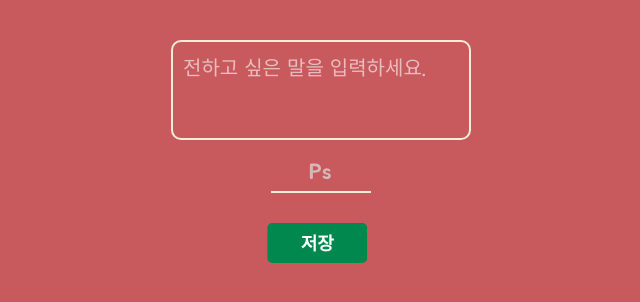
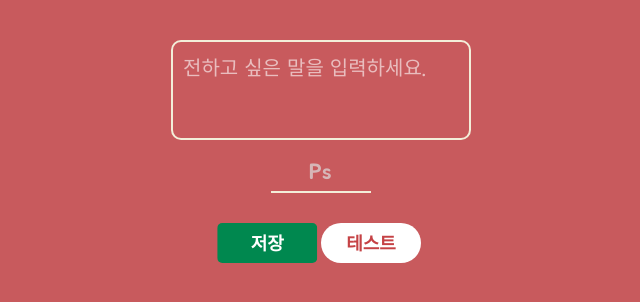
Before and after one commit to kisn3089/send_message, a React (Create React App) app: page / in a window 1280 px wide. Shown: the top 302 px of the page, without its empty margins (319-959 px from the left). Built offline with nearby package versions, Linux system fonts and the light colour scheme.

Commit message:
[Feat]공유하기 되는지 빌드 확인

```diff
--- a/src/App.tsx
+++ b/src/App.tsx
@@ -1,4 +1,4 @@
-import React from 'react';
+import React, { createElement, useCallback, useEffect } from 'react';
 import {
   ButtonContainer,
   Container,
@@ -15,7 +15,7 @@ import Button from './components/atoms/Button';
 import useMain from './hook/useMain';
 import GlobalStyle from './styles/GlobalStyle';
 import Input from './components/atoms/Input';
-import Text from './components/atoms/text/index';
+import Text from './components/atoms/Text/index';
 import XMAS from './assets/XMas.png';
 
 function App() {
@@ -28,6 +28,42 @@ function App() {
     inputChange,
     saveClick,
   } = useMain();
+
+  // f9ce4dc41b1789f0049b5e90297fdfbd
+  // id 873228
+
+  useEffect(() => {
+    const script = document.createElement('script');
+    script.src = 'https://developers.kakao.com/sdk/js/kakao.js';
+    script.async = true;
+    document.body.appendChild(script);
+    // return () => document.body.removeChild(script);
+  }, []);
+
+  const sendKakao = () => {
+    const { Kakao } = window as any;
+    if (Kakao) {
+      if (!Kakao.isInitialized) {
+        Kakao.init('f9ce4dc41b1789f0049b5e90297fdfbd');
+      }
+    }
+    // Kakao.init('f9ce4dc41b1789f0049b5e90297fdfbd');
+  };
+
+  const data = {
+    title: 'title',
+    text: 'text',
+    url: 'https://marvel-sable.vercel.app/',
+  };
+
+  const share = useCallback(() => {
+    if (navigator.canShare(data)) {
+      navigator.share(data);
+    } else {
+      alert('지원하지 않는');
+    }
+  }, []);
+
   return (
     <>
       <GlobalStyle />
@@ -64,6 +100,14 @@ function App() {
                   fontSize="18px"
                   handleClick={saveClick}
                   disabled={textValue === ''}
+                />
+                <Button
+                  content="테스트"
+                  width="100px"
+                  height="40px"
+                  fontSize="18px"
+                  handleClick={share}
+                  // handleClick={sendKakao}
                 />
               </ButtonContainer>
             </Fade>
@@ -107,7 +151,6 @@ function App() {
               fontSize="24px"
               opacity={save ? '1' : '0'}
               customStyle={{
-                fontFamily: "font-family: 'Pacifico', cursive;",
                 left: '50%',
               }}
             />
--- a/src/components/atoms/text/index.tsx
+++ b/src/components/atoms/text/index.tsx
@@ -1,7 +1,7 @@
 import { useMemo, memo } from 'react';
-import { StyledText } from './styles';
 
 import { CSSProperties } from 'react';
+import { StyledText } from './styles';
 
 export interface IText {
   className?: string;
```
Also changed, not shown: public/index.html (+0 -23 lines).
